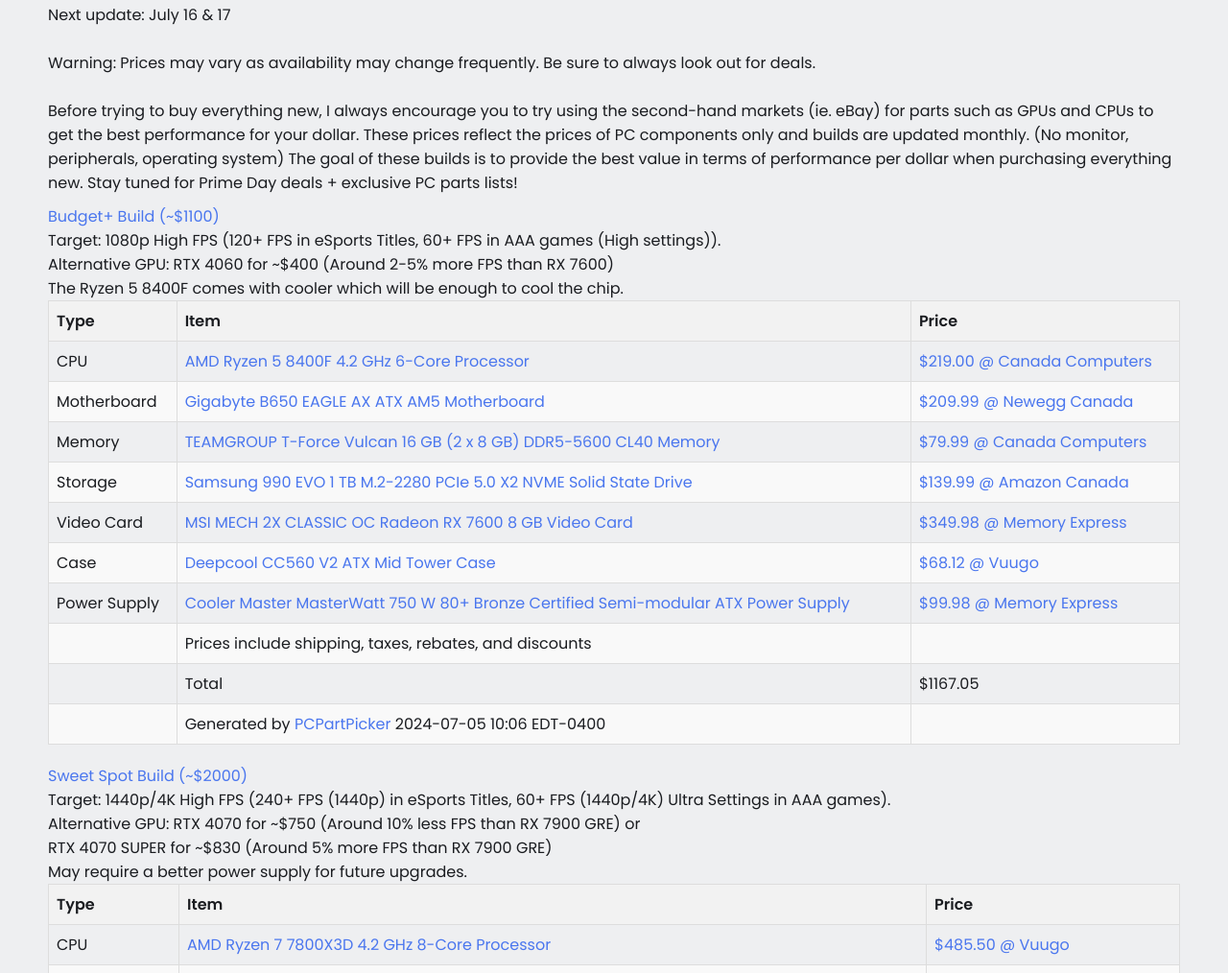
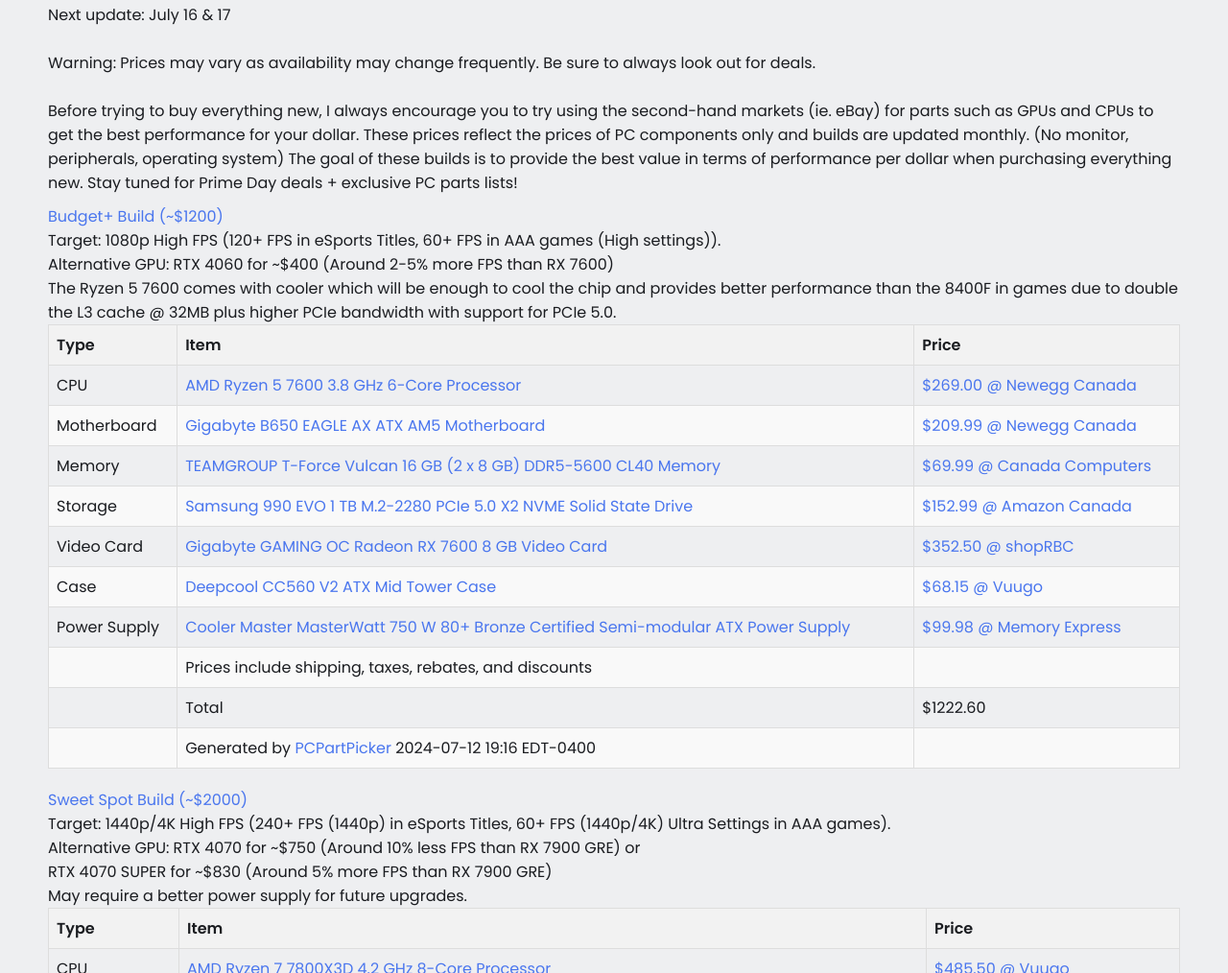
Before and after one commit to danny-lao/danny-lao.github.io, a plain HTML site: page index.html in a window 1280 px wide. Shown: the part 4132-5146 px from the top of the page at 96% size. Drawn offline with Linux system fonts and the light colour scheme.

Commit message:
Budget PC list update

```diff
--- a/index.html
+++ b/index.html
@@ -308,10 +308,11 @@
                 </div>
             </div>
 
-            <a href="https://ca.pcpartpicker.com/list/Q9fyh3">Budget+ Build (~$1100)</a>
+            <a href="https://ca.pcpartpicker.com/list/Z6Gvrv">Budget+ Build (~$1200)</a>
             <p>Target: 1080p High FPS (120+ FPS in eSports Titles, 60+ FPS in AAA games (High settings)). <br>
                 Alternative GPU: RTX 4060 for ~$400 (Around 2-5% more FPS than RX 7600) <br>
-                The Ryzen 5 8400F comes with cooler which will be enough to cool the chip.
+                The Ryzen 5 7600 comes with cooler which will be enough to cool the chip and provides better
+                performance than the 8400F in games due to double the L3 cache @ 32MB plus higher PCIe bandwidth with support for PCIe 5.0.
             </p>
             <table class="pcpp-part-list">
                 <thead>
@@ -325,12 +326,12 @@
                     <tr>
                         <td class="pcpp-part-list-type">CPU</td>
                         <td class="pcpp-part-list-item"><a
-                                href="https://ca.pcpartpicker.com/product/DpcgXL/amd-ryzen-5-8400f-42-ghz-6-core-processor-100-100001591box">AMD
-                                Ryzen 5 8400F 4.2 GHz 6-Core Processor</a></td>
+                                href="https://ca.pcpartpicker.com/product/yXmmP6/amd-ryzen-5-7600-38-ghz-6-core-processor-100-100001015box">AMD
+                                Ryzen 5 7600 3.8 GHz 6-Core Processor</a></td>
                         <td class="pcpp-part-list-price">
                             <a
-                                href="https://ca.pcpartpicker.com/product/DpcgXL/amd-ryzen-5-8400f-42-ghz-6-core-processor-100-100001591box">$219.00
-                                @ Canada Computers</a>
+                                href="https://ca.pcpartpicker.com/product/yXmmP6/amd-ryzen-5-7600-38-ghz-6-core-processor-100-100001015box">$269.00
+                                @ Newegg Canada</a>
                         </td>
                     </tr>
                     <tr>
@@ -351,7 +352,7 @@
                                 T-Force Vulcan 16 GB (2 x 8 GB) DDR5-5600 CL40 Memory</a></td>
                         <td class="pcpp-part-list-price">
                             <a
-                                href="https://ca.pcpartpicker.com/product/tJGhP6/teamgroup-t-force-vulcan-16-gb-2-x-8-gb-ddr5-5600-cl40-memory-flbd516g5600hc40bdc01">$79.99
+                                href="https://ca.pcpartpicker.com/product/tJGhP6/teamgroup-t-force-vulcan-16-gb-2-x-8-gb-ddr5-5600-cl40-memory-flbd516g5600hc40bdc01">$69.99
                                 @ Canada Computers</a>
                         </td>
                     </tr>
@@ -362,19 +363,19 @@
                                 990 EVO 1 TB M.2-2280 PCIe 5.0 X2 NVME Solid State Drive</a></td>
                         <td class="pcpp-part-list-price">
                             <a
-                                href="https://ca.pcpartpicker.com/product/xXGhP6/samsung-990-evo-1-tb-m2-2280-pcie-50-x2-nvme-solid-state-drive-mz-v9e1t0bam">$139.99
+                                href="https://ca.pcpartpicker.com/product/xXGhP6/samsung-990-evo-1-tb-m2-2280-pcie-50-x2-nvme-solid-state-drive-mz-v9e1t0bam">$152.99
                                 @ Amazon Canada</a>
                         </td>
                     </tr>
                     <tr>
                         <td class="pcpp-part-list-type">Video Card</td>
                         <td class="pcpp-part-list-item"><a
-                                href="https://ca.pcpartpicker.com/product/bZcgXL/msi-mech-2x-classic-oc-radeon-rx-7600-xt-8-gb-video-card-rx-7600-mech-2x-classic-8g-oc">MSI
-                                MECH 2X CLASSIC OC Radeon RX 7600 8 GB Video Card</a></td>
+                                href="https://ca.pcpartpicker.com/product/rh7scf/gigabyte-gaming-oc-radeon-rx-7600-xt-8-gb-video-card-gv-r76gaming-oc-8gd">Gigabyte
+                                GAMING OC Radeon RX 7600 8 GB Video Card</a></td>
                         <td class="pcpp-part-list-price">
                             <a
-                                href="https://ca.pcpartpicker.com/product/bZcgXL/msi-mech-2x-classic-oc-radeon-rx-7600-xt-8-gb-video-card-rx-7600-mech-2x-classic-8g-oc">$349.98
-                                @ Memory Express</a>
+                                href="https://ca.pcpartpicker.com/product/rh7scf/gigabyte-gaming-oc-radeon-rx-7600-xt-8-gb-video-card-gv-r76gaming-oc-8gd">$352.50
+                                @ shopRBC</a>
                         </td>
                     </tr>
                     <tr>
@@ -384,7 +385,7 @@
                                 CC560 V2 ATX Mid Tower Case</a></td>
                         <td class="pcpp-part-list-price">
                             <a
-                                href="https://ca.pcpartpicker.com/product/tHLdnQ/deepcool-cc560-v2-atx-mid-tower-case-r-cc560-bkgaa4-g-2">$68.12
+                                href="https://ca.pcpartpicker.com/product/tHLdnQ/deepcool-cc560-v2-atx-mid-tower-case-r-cc560-bkgaa4-g-2">$68.15
                                 @ Vuugo</a>
                         </td>
                     </tr>
@@ -408,16 +409,17 @@
                     <tr>
                         <td></td>
                         <td class="pcpp-part-list-total">Total</td>
-                        <td class="pcpp-part-list-total-price">$1167.05</td>
+                        <td class="pcpp-part-list-total-price">$1222.60</td>
                     </tr>
                     <tr>
                         <td></td>
                         <td class="pcpp-part-list-price-note">Generated by <a
-                                href="https://pcpartpicker.com">PCPartPicker</a> 2024-07-05 10:06 EDT-0400</td>
+                                href="https://pcpartpicker.com">PCPartPicker</a> 2024-07-12 19:16 EDT-0400</td>
                         <td></td>
                     </tr>
                 </tbody>
             </table>
+
 
             <a href="https://ca.pcpartpicker.com/list/DhqBCd">Sweet Spot Build (~$2000)</a>
             <p>Target: 1440p/4K High FPS (240+ FPS (1440p) in eSports Titles, 60+ FPS (1440p/4K) Ultra Settings in
```
